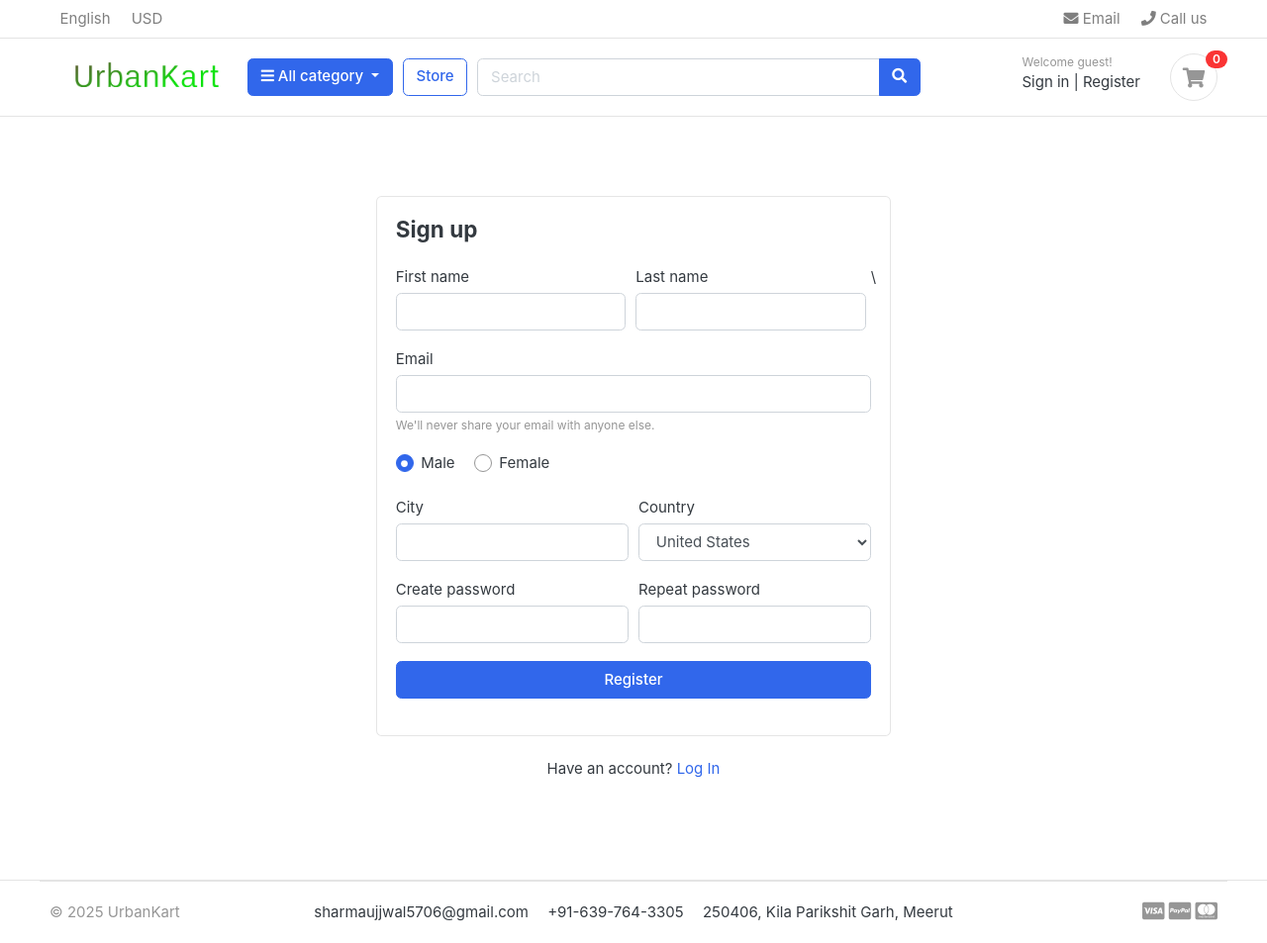
After one commit to Ujjwal5705/UrbanKart, a Django app: page /account/register/ in a window 1280 px wide. The commit adds this page. Shown: the whole page at 99% size. Run offline with Django 5.2, Linux system fonts and the light colour scheme; data that the repository does not hold is empty; some libraries are stand-ins or nearby versions; some web fonts are replaced.

Commit message:
Setting registration and login using forms

```diff
--- a/UrbanKart/urls.py
+++ b/UrbanKart/urls.py
@@ -26,4 +26,5 @@ urlpatterns = [
     path("", views.home, name="home"),
     path("store/", include('store.urls')),
     path("cart/", include('carts.urls')),
+    path("account/", include('accounts.urls')),
 ] + static(settings.MEDIA_URL, document_root=settings.MEDIA_ROOT)
--- /dev/null
+++ b/accounts/urls.py
@@ -0,0 +1,8 @@
+from django.urls import path
+from . import views
+
+urlpatterns = [
+    path('register/', views.register, name='register'),
+    path('login/', views.login, name='login'),
+    path('logout/', views.logout, name='logout'),
+]
--- a/accounts/views.py
+++ b/accounts/views.py
@@ -1,2 +1,19 @@
 from django.shortcuts import render
+from .forms import RegistrationForm
+
 # Create your views here.
+
+def register(request):
+    form = RegistrationForm
+    context = {
+        'form': form,
+    }
+    return render(request, 'accounts/register.html', context)
+
+
+def login(request):
+    return render(request, 'accounts/login.html')
+
+
+def logout(request):
+    return
--- /dev/null
+++ b/templates/accounts/register.html
@@ -0,0 +1,73 @@
+{% extends "base.html" %}
+{% block content %}
+
+<section class="section-content padding-y">
+
+	<div class="card mx-auto" style="max-width:520px; margin-top:40px;">
+      <article class="card-body">
+		<header class="mb-4"><h4 class="card-title">Sign up</h4></header>
+		<form>
+				<div class="form-row">
+					<div class="col form-group">
+						<label>First name</label>
+					  	<input type="text" class="form-control" placeholder="">
+					</div>
+					<div class="col form-group">
+						<label>Last name</label>
+					  	<input type="text" class="form-control" placeholder="">
+					</div>\
+				</div>
+				<div class="form-group">
+					<label>Email</label>
+					<input type="email" class="form-control" placeholder="">
+					<small class="form-text text-muted">We'll never share your email with anyone else.</small>
+                </div>
+				<div class="form-group">
+					<label class="custom-control custom-radio custom-control-inline">
+					  <input class="custom-control-input" checked="" type="radio" name="gender" value="option1">
+					  <span class="custom-control-label"> Male </span>
+					</label>
+					<label class="custom-control custom-radio custom-control-inline">
+					  <input class="custom-control-input" type="radio" name="gender" value="option2">
+					  <span class="custom-control-label"> Female </span>
+					</label>
+				</div>
+				<div class="form-row">
+					<div class="form-group col-md-6">
+					  <label>City</label>
+					  <input type="text" class="form-control">
+					</div>
+					<div class="form-group col-md-6">
+					  <label>Country</label>
+					  <select id="inputState" class="form-control">
+					    <option> Choose...</option>
+					      <option>Uzbekistan</option>
+					      <option>Russia</option>
+					      <option selected="">United States</option>
+					      <option>India</option>
+					      <option>Afganistan</option>
+					  </select>
+					</div>
+				</div>
+				<div class="form-row">
+					<div class="form-group col-md-6">
+						<label>Create password</label>
+					    <input class="form-control" type="password">
+					</div>
+					<div class="form-group col-md-6">
+						<label>Repeat password</label>
+					    <input class="form-control" type="password">
+					</div>
+				</div>
+			    <div class="form-group">
+			        <button type="submit" class="btn btn-primary btn-block"> Register  </button>
+			    </div>
+
+			</form>
+		</article>
+    </div>
+    <p class="text-center mt-4">Have an account? <a href="">Log In</a></p>
+    <br><br>
+</section>
+
+{% endblock content %}
--- a/templates/includes/navbar.html
+++ b/templates/includes/navbar.html
@@ -10,7 +10,6 @@
             <ul class="navbar-nav mr-auto">
                 <li class="nav-item dropdown">
                     <a href="#" class="nav-link"> English </a>
-
                 </li>
                 <li class="nav-item dropdown">
                     <a href="#" class="nav-link"> USD </a>
@@ -63,8 +62,8 @@
                         <div class="widget-header">
                             <small class="title text-muted">Welcome guest!</small>
                             <div>
-                                <a href="{% static './signin.html' %}">Sign in</a> <span class="dark-transp"> | </span>
-                                <a href="{% static './register.html' %}"> Register</a>
+                                <a href="{% url 'login' %}">Sign in</a> <span class="dark-transp"> | </span>
+                                <a href="{% url 'register' %}"> Register</a>
                             </div>
                         </div>
                         <a href="{% url 'cart' %}" class="widget-header pl-3 ml-3">
```
Also changed, not shown: accounts/forms.py (added, +7 -0 lines), templates/accounts/login.html (added, +31 -0 lines). Lines whose indentation alone changed are shown as unchanged.
